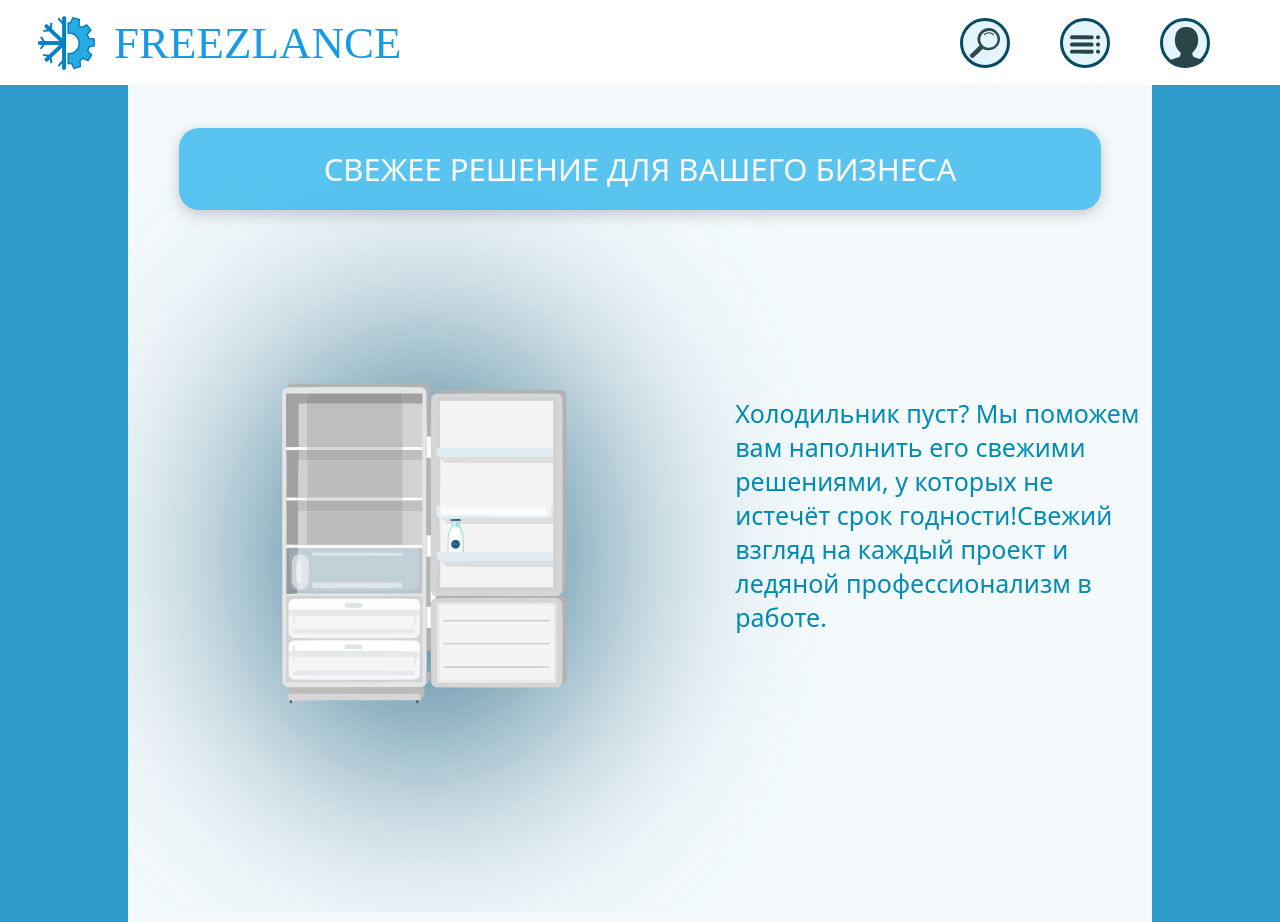
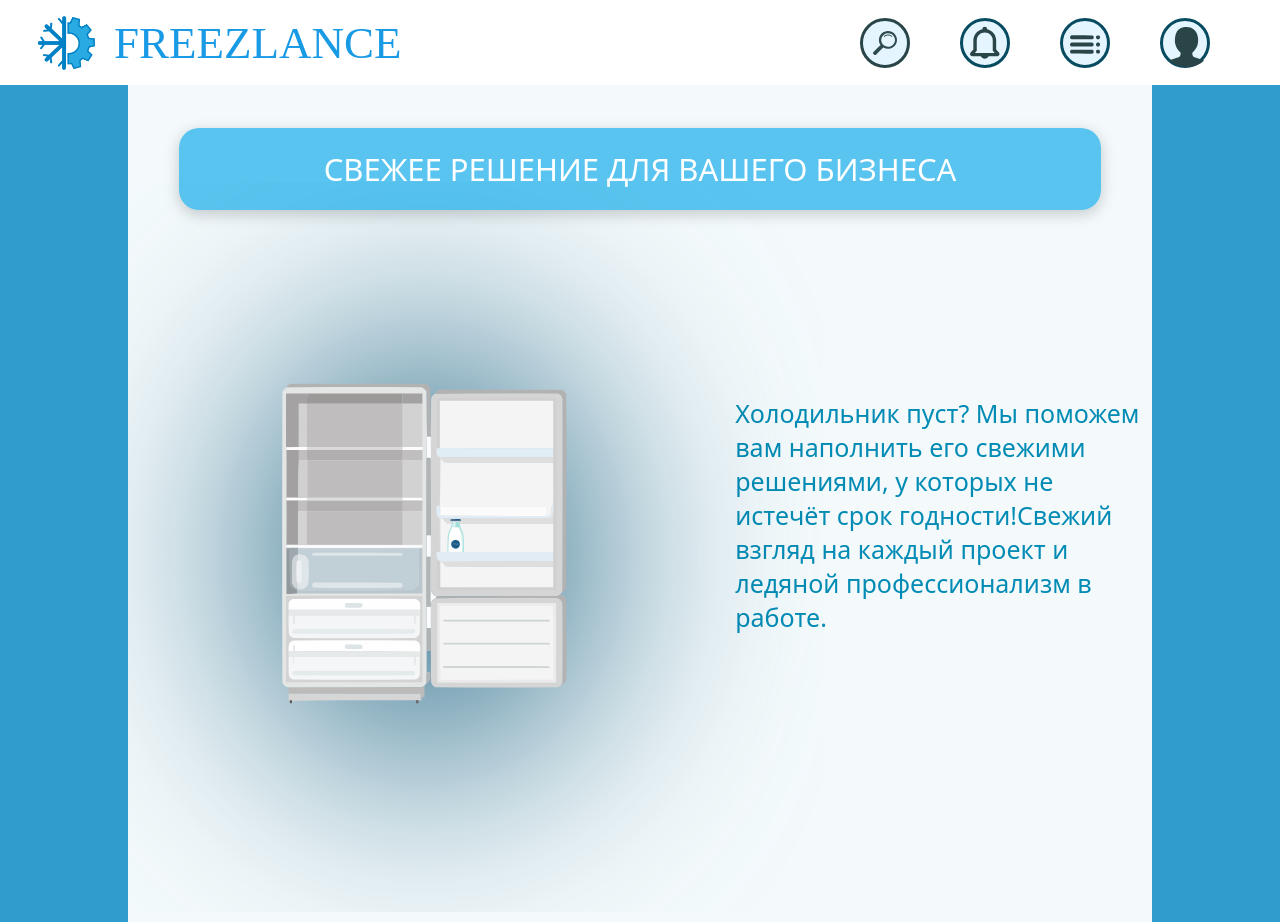
Before and after one commit to CompSu/freezlance_, a React (Vite) app in the folder frontend/: page / in a window 1280 px wide. Built offline with nearby package versions, Linux system fonts and the light colour scheme.

Commit message:
Поиск и преколы

```diff
--- /dev/null
+++ b/frontend/src/components/header.jsx
@@ -0,0 +1,50 @@
+import { useState } from "react";
+import { Link } from "react-router-dom";
+
+export default function Header() {
+  const [query, setQuery] = useState("");
+
+  const handleSearch = () => {
+    console.log("Поиск запроса:", query);
+    //API
+  };
+
+  return (
+    <header>
+      <div className="logo">
+        <Link to="/" className="logo">
+          <img src="/logo.png" alt="Логотип" />
+          <span>FREEZLANCE</span>
+        </Link>
+      </div>
+
+      <div className="buttons">
+      <div className="search-wrapper">
+        <div className="search-container">
+          <input
+            type="text"
+            className="search-input"
+            placeholder="Найти услугу"
+            value={query}
+            onChange={(e) => setQuery(e.target.value)}
+          />
+          <button className="search-button" onClick={handleSearch}>
+            <img src="/поиск.svg" alt="Поиск" className="search-icon" />
+          </button>
+        </div>
+      </div>
+        <button className="circle-button">
+            <img src="/уведомления.svg" width="30" height="40" alt="уведомления" />
+        </button>
+        <button className="circle-button">
+          <img src="/категории.svg" width="30" height="45" alt="категории" />
+        </button>
+        <Link to="/profile">
+          <button className="circle-button">
+            <img src="/фейс-cropped.svg" width="35" height="50" alt="профиль" />
+          </button>
+        </Link>
+      </div>
+    </header>
+  );
+}
--- a/frontend/src/index.css
+++ b/frontend/src/index.css
@@ -111,6 +111,7 @@ header {
   display: flex;
   justify-content: flex-end;
   width: 300px;
+  margin-right: 50px;
 }
 
 .search-container {
@@ -123,8 +124,8 @@ header {
 .search-button {
   position: absolute;
   right: 0;
-  width: 39px;
-  height: 39px;
+  width: 50px;
+  height: 50px;
   background: #E4F5FF;
   border: 3px solid #294548;
   border-radius: 50%;
@@ -134,6 +135,11 @@ header {
   display: flex;
   justify-content: center;
   align-items: center;
+}
+
+.search-button:hover {
+  background-color: #0898cd;
+  transform: scale(1.1);
 }
 
 .search-icon {
@@ -149,7 +155,6 @@ header {
   right: 0;
   background: #E4F5FF;
   border: 3px solid #294548;
-  border-radius: 26px;
   padding: 0 39px 0 15px;
   font-family: 'Open Sans', sans-serif;
   font-size: 18px;
@@ -159,6 +164,12 @@ header {
   opacity: 0;
   z-index: 1;
 }
+
+.search-wrapper input[type=text]{
+  border-radius:20px;
+  bottom:0px;
+  top:4px;
+ }
 
 .search-container:hover .search-input {
   width: 250px;
--- a/frontend/src/pages/CreateTaskForm.jsx
+++ b/frontend/src/pages/CreateTaskForm.jsx
@@ -2,6 +2,7 @@ import "../assets/TaskStyle.css";
 import { useState } from "react";
 import { Link } from "react-router-dom";
 import { useNavigate } from "react-router-dom";
+import Header from "../components/Header";
 
 
 export default function CreateTaskPage() {
@@ -76,28 +77,7 @@ const handleSubmit = async (e) => {
 
   return (
     <div className="create-task-page">
-      <header>
-        <Link to="/" className="logo">
-          <img src="/logo.png" alt="Логотип" />
-          <span>FREEZLANCE</span>
-        </Link>
-        <div className="buttons">
-          <button className="circle-button">
-            <img src="/поиск.svg" width="30" height="40" alt="поиск" />
-          </button>
-          <button className="circle-button">
-            <img src="/уведомления.svg" width="30" height="40" alt="уведомления" />
-          </button>
-          <button className="circle-button">
-            <img src="/категории.svg" width="30" height="45" alt="категории" />
-          </button>
-          <Link to="/profile">
-            <button className="circle-button">
-              <img src="/фейс-cropped.svg" width="35" height="50" alt="профиль" />
-            </button>
-          </Link>
-        </div>
-      </header>
+      <Header />
 
       <div className="rectangle">
         <div className="rectangle_text">
--- a/frontend/src/pages/Home.jsx
+++ b/frontend/src/pages/Home.jsx
@@ -1,30 +1,17 @@
+import { useState } from "react";
 import { Link } from "react-router-dom";
+import Header from "../components/Header";
 
 export default function Home() {
+  const [query, setQuery] = useState("");
+
+  const handleSearch = () => {
+    console.log("Ищем:", query);
+  };
+
   return (
     <>
-      <header>
-        <div className="logo">
-        <Link to="/" className="logo">
-          <img src="/logo.png" alt="Логотип" />
-          <span>FREEZLANCE</span>
-        </Link>
-        </div>
-        <div className="buttons">
-          <button className="circle-button">
-            <img src="/поиск.svg" width="30" height="40" alt="поиск" />
-          </button>
-          <button className="circle-button">
-            <img src="/категории.svg" width="30" height="45" alt="категории" />
-          </button>
-          <Link to="/profile">
-            <button className="circle-button">
-              <img src="/фейс-cropped.svg" width="35" height="50" alt="профиль" />
-            </button>
-          </Link>
-        </div>
-      </header>
-
+      <Header />
       <div className="square">
         <img src="/холодильник-cropped (1).svg" alt="Холодильник" />
         <div className="element">
@@ -32,8 +19,8 @@ export default function Home() {
         </div>
         <div className="content">
           <span>
-          Холодильник пуст?
-          Мы поможем вам наполнить его свежими решениями, у которых не истечёт срок годности!
+            Холодильник пуст?
+            Мы поможем вам наполнить его свежими решениями, у которых не истечёт срок годности!
           </span>
           <span>
             Свежий взгляд на каждый проект и ледяной профессионализм в работе.
@@ -41,5 +28,5 @@ export default function Home() {
         </div>
       </div>
     </>
-  )
+  );
 }
--- a/frontend/src/pages/Profile.jsx
+++ b/frontend/src/pages/Profile.jsx
@@ -1,6 +1,7 @@
 import React, { useState, useEffect } from "react";
 import "../assets/styleProfile.css";
 import { Link } from "react-router-dom";
+import Header from "../components/Header";
 
 
 function Profile() {
@@ -74,28 +75,7 @@ function Profile() {
 
   return (
     <>
-      <header>
-        <Link to="/" className="logo">
-          <img src="/logo.png" alt="Логотип" />
-          <span>FREEZLANCE</span>
-        </Link>
-        <div className="buttons">
-          <button className="circle-button">
-            <img src="/поиск.svg" width="30" height="40" alt="поиск" />
-          </button>
-          <button className="circle-button">
-            <img src="/уведомления.svg" width="30" height="40" alt="уведомления" />
-          </button>
-          <button className="circle-button">
-            <img src="/категории.svg" width="30" height="45" alt="категории" />
-          </button>
-          <Link to="/profile">
-            <button className="circle-button">
-              <img src="/фейс-cropped.svg" width="35" height="50" alt="профиль" />
-            </button>
-          </Link>
-        </div>
-      </header>
+      <Header />
 
       <div className="square">
         <div className="square_photo">
```
